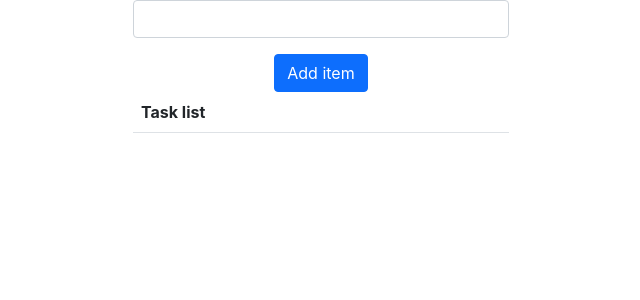
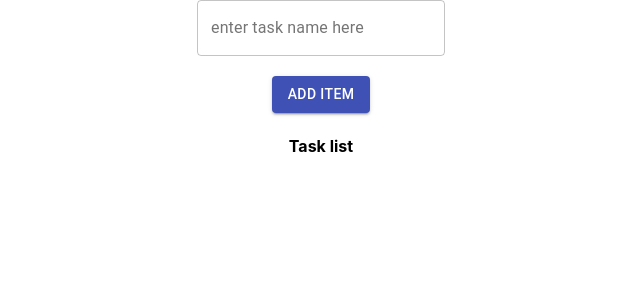
Before and after one commit to GA-Krunal/learnReact, a React (Create React App) app in the folder 13-09-2021/: page / in a window 1280 px wide. Shown: the top 300 px of the page, without its empty margins (319-959 px from the left). Built offline with nearby package versions, Linux system fonts and the light colour scheme.

Commit message:
final commit

```diff
--- a/13-09-2021/package.json
+++ b/13-09-2021/package.json
@@ -3,6 +3,7 @@
   "version": "0.1.0",
   "private": true,
   "dependencies": {
+    "@material-ui/core": "^4.12.3",
     "@testing-library/jest-dom": "^5.14.1",
     "@testing-library/react": "^11.2.7",
     "@testing-library/user-event": "^12.8.3",
--- a/13-09-2021/public/index.html
+++ b/13-09-2021/public/index.html
@@ -13,8 +13,8 @@
       user's mobile device or desktop. See https://developers.google.com/web/fundamentals/web-app-manifest/
     -->
   <link rel="manifest" href="%PUBLIC_URL%/manifest.json" />
-  <link href="https://cdn.jsdelivr.net/npm/bootstrap@5.1.1/dist/css/bootstrap.min.css" rel="stylesheet"
-    integrity="sha384-F3w7mX95PdgyTmZZMECAngseQB83DfGTowi0iMjiWaeVhAn4FJkqJByhZMI3AhiU" crossorigin="anonymous">
+  <!-- <link href="https://cdn.jsdelivr.net/npm/bootstrap@5.1.1/dist/css/bootstrap.min.css" rel="stylesheet"
+    integrity="sha384-F3w7mX95PdgyTmZZMECAngseQB83DfGTowi0iMjiWaeVhAn4FJkqJByhZMI3AhiU" crossorigin="anonymous"> -->
   <!--
       Notice the use of %PUBLIC_URL% in the tags above.
       It will be replaced with the URL of the `public` folder during the build.
@@ -40,9 +40,9 @@
       To begin the development, run `npm start` or `yarn start`.
       To create a production bundle, use `npm run build` or `yarn build`.
     -->
-  <script src="https://cdn.jsdelivr.net/npm/bootstrap@5.1.1/dist/js/bootstrap.bundle.min.js"
+  <!-- <script src="https://cdn.jsdelivr.net/npm/bootstrap@5.1.1/dist/js/bootstrap.bundle.min.js"
     integrity="sha384-/bQdsTh/da6pkI1MST/rWKFNjaCP5gBSY4sEBT38Q/9RBh9AH40zEOg7Hlq2THRZ"
-    crossorigin="anonymous"></script>
+    crossorigin="anonymous"></script> -->
 </body>
 
 </html>
--- a/13-09-2021/src/App.js
+++ b/13-09-2021/src/App.js
@@ -1,6 +1,6 @@
 
 import './App.css';
-import Input from './components/Input';
+import Form from './components/Form';
 import Table from './components/Table';
 
 import React, { Component } from 'react'
@@ -15,7 +15,8 @@ export default class App extends Component {
   updateValue = (event) => {
     this.setState({ newItem: event.target.value });
   }
-  updateItems = () => {
+  updateItems = (e) => {
+    e.preventDefault()
     let arr = this.state.items;
     if (this.state.newItem !== "") {
       arr.push(this.state.newItem);
@@ -31,7 +32,7 @@ export default class App extends Component {
   render() {
     return (
       <div>
-        <Input updateItems={this.updateItems} val={this.state.newItem} updateValue={this.updateValue} />
+        <Form updateItems={this.updateItems} val={this.state.newItem} updateValue={this.updateValue} />
         <Table itemsArr={this.state.items} />
       </div>
     )
--- /dev/null
+++ b/13-09-2021/src/components/Form.js
@@ -0,0 +1,23 @@
+import React, { Component } from 'react'
+import { Button, Grid } from '@material-ui/core'
+import TextField from '@material-ui/core/TextField';
+
+
+export default class Form extends Component {
+
+    render() {
+        let { updateItems, updateValue, val } = this.props
+        return (
+
+            <Grid container direction="column" alignItems="center" justify="center">
+                <form onSubmit={updateItems}>
+                    <TextField id="outlined-basic" label="enter task name here" variant="outlined" value={val} onChange={updateValue} />
+                    <Grid container direction="column" alignItems="center" justify="center" >
+                        <Button color="primary" variant="contained" type="submit" style={{ marginTop: "20px" }}>Add item</Button>
+                    </Grid>
+                </form>
+            </Grid>
+        )
+    }
+
+}
--- a/13-09-2021/src/components/Input.js
+++ /dev/null
@@ -1,19 +0,0 @@
-import React, { Component } from 'react'
-
-export default class Input extends Component {
-
-    render() {
-        let { updateItems, updateValue, val } = this.props
-        return (
-            <div className="container" style={{ width: "400px" }}>
-                <div className="d-flex justify-content-center">
-                    <input className="form-control " value={val} onChange={updateValue} />
-                </div>
-                <div className="d-flex justify-content-center mt-3">
-                    <button className="btn btn-primary" onClick={updateItems}>Add item</button>
-                </div>
-            </div>
-        )
-    }
-
-}
--- a/13-09-2021/src/components/Table.js
+++ b/13-09-2021/src/components/Table.js
@@ -1,12 +1,12 @@
 import React, { Component } from 'react'
-
+import { Grid } from '@material-ui/core'
 export default class Table extends Component {
 
     render() {
         let { itemsArr } = this.props
         return (
-            <div className="container" style={{ width: "400px" }}>
-                <table className="table">
+            <Grid container direction="column" alignItems="center" justify = "center" >
+                <table className="table" style={{ width: "400px" , marginTop:"20px" }}>
                     <thead>
                         <tr>
                             <th>Task list</th>
@@ -14,13 +14,13 @@ export default class Table extends Component {
                     </thead>
                     <tbody>
                         {itemsArr.map((element) =>
-                            <tr key={Math.random()}>
+                            <tr key={Math.random()} style={{textAlign:"center"}}>
                                 <td>{element}</td>
                             </tr>
                         )}
                     </tbody>
                 </table>
-            </div>
+            </Grid>
         )
     }
 }
```
Also changed, not shown: 1 other file (tests, documents, lock files or other folders).
